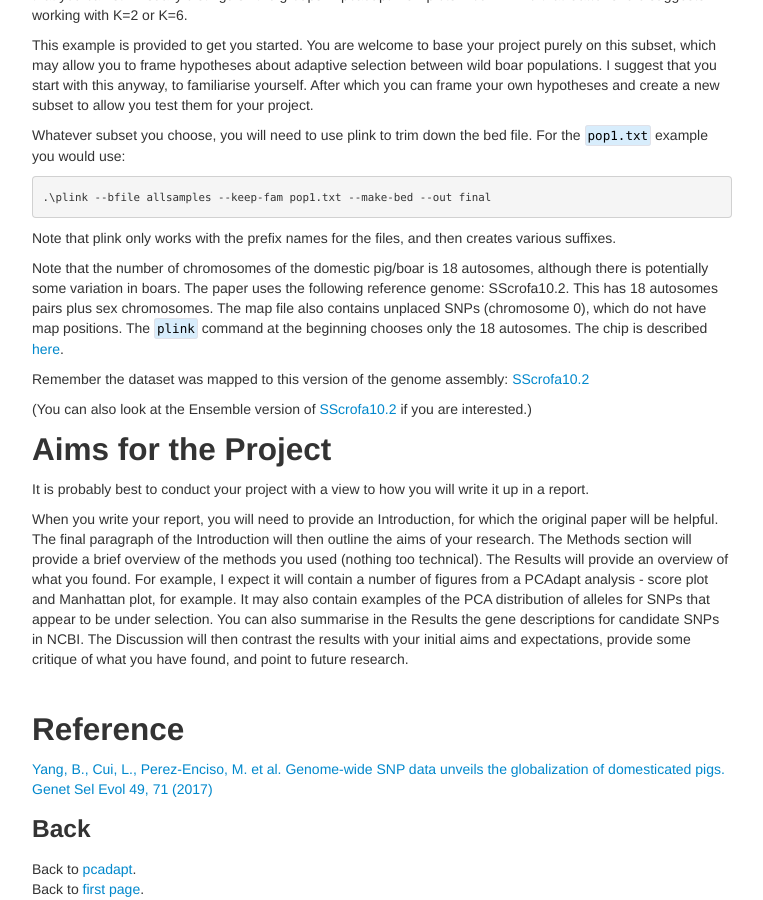
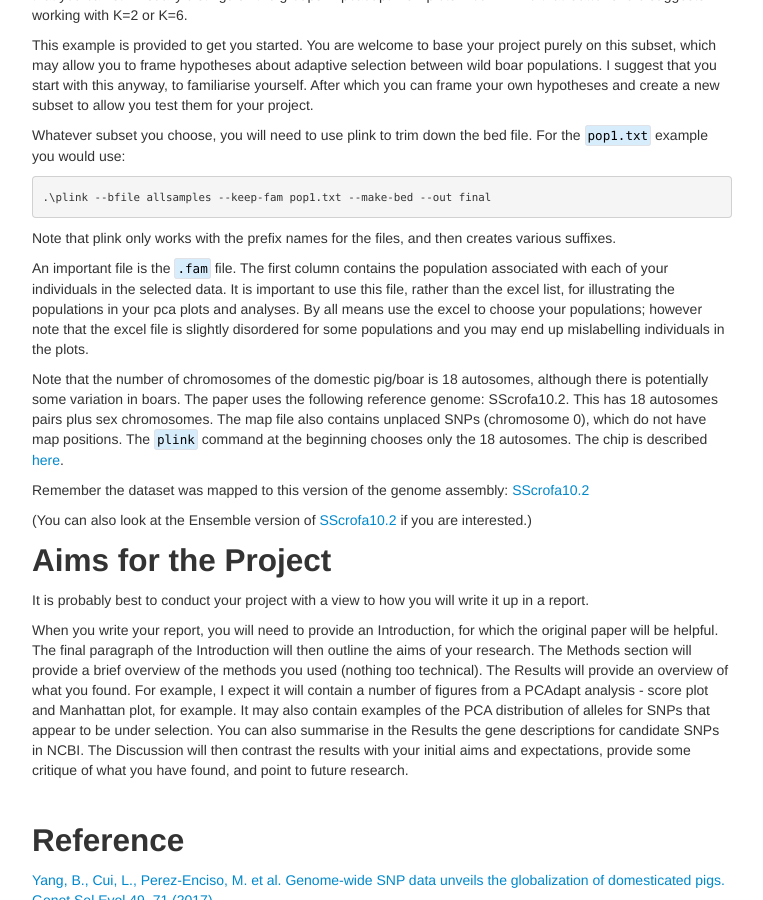
Before and after one commit to ritarasteiro/FieldCourse, a Jekyll site: the page built from pages/project.md, in a window 1280 px wide and 900 px high, scrolled down 863 px. Shown: the whole window, without its empty margins (258-1021 px from the left). Built offline with Jekyll 4.4.1, drawn with Linux system fonts in a browser that asks for light colours.

Commit message:
Update project.md

````diff
--- a/pages/project.md
+++ b/pages/project.md
@@ -36,6 +36,8 @@ Whatever subset you choose, you will need to use plink to trim down the  bed fil
 
 Note that plink only works with the prefix names for the files, and then creates various suffixes.
 
+An important file is the ```.fam``` file. The first column contains the population associated with each of your individuals in the selected data. It is important to use this file, rather than the excel list, for illustrating the populations in your pca plots and analyses. By all means use the excel to choose your populations; however note that the excel file is slightly disordered for some populations and you may end up mislabelling individuals in the plots.
+
 Note that the number of chromosomes of the domestic pig/boar is 18 autosomes, although there is  potentially some variation  in boars. The paper uses the following reference genome: SScrofa10.2. This has 18 autosomes pairs plus sex chromosomes. The map  file also  contains unplaced SNPs (chromosome 0), which do  not have map positions. The ```plink``` command at the beginning chooses only the 18 autosomes. The chip is described [here](https://journals.plos.org/plosone/article?id=10.1371/journal.pone.0006524).
 
 Remember the dataset was mapped to this version of the genome assembly:
````
